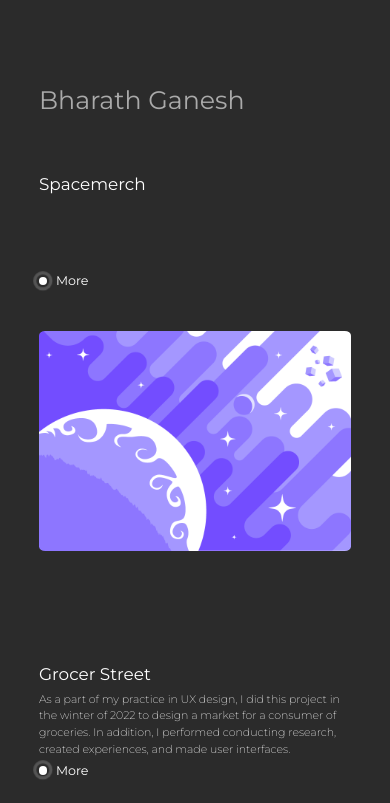
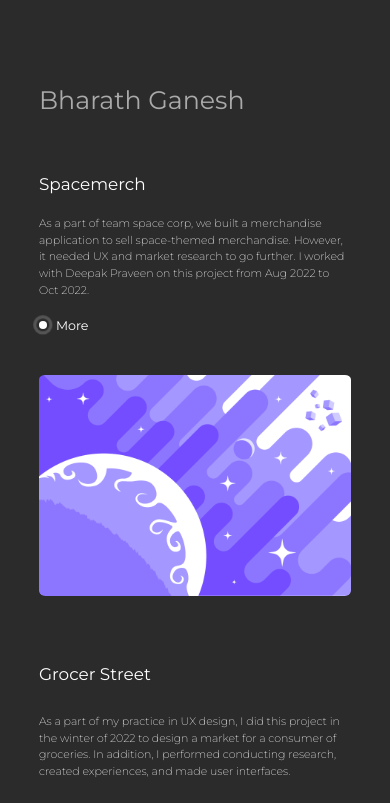
Before and after one commit to Bharathrico/newportfolio, a Vue app: page / in a window 390 px wide. Shown: the top 803 px of the page. Built offline with nearby package versions, Linux system fonts and the light colour scheme.

Commit message:
addeddesc

```diff
--- a/src/components/HelloWorld.vue
+++ b/src/components/HelloWorld.vue
@@ -3,7 +3,7 @@
     <span style="font-size: 3vh; color: #aaaaaa;"> Bharath Ganesh</span>
   </div>
   <div class="card">
-    <div class="textspace"><div class="topic">Spacemerch</div><div class="info"></div><router-link to="/work" class="moreinfo"><div class="static-dot"><div class="growing-dot"></div></div> More</router-link></div>
+    <div class="textspace"><div class="topic">Spacemerch</div><div class="info">As a part of team space corp, we built a merchandise application to sell space-themed merchandise. However, it needed UX and market research to go further. I worked with Deepak Praveen on this project from Aug 2022 to Oct 2022.</div><router-link to="/work" class="moreinfo"><div class="static-dot"><div class="growing-dot"></div></div> More</router-link></div>
     <div class="imagespace"><img src="../assets/space/spaceillus.png" alt="elden ring"/></div>
   </div>
   <div class="card">
@@ -117,7 +117,7 @@ export default {
   align-items: flex-start;
   justify-content: space-between;
   width: 40%;
-  height: 50%;
+  height: 60%;
   /* background-color: aliceblue; */
 }
 
@@ -218,7 +218,7 @@ img
 .textspace
 {
   width: 100%;
-  height: 30%;
+  height: 50%;
   /* background-color: aliceblue; */
 }
 .growing-dot
```
